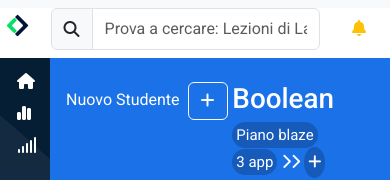
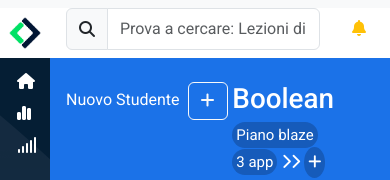
Before and after one commit to lorenzo-de-giorgi/html-css-bootstrap-dashboard, a plain HTML site: page index.html in a window 390 px wide. Shown: the top 180 px of the page. Drawn offline with nearby package versions, Linux system fonts and the light colour scheme.

Commit message:
fixed small logo

```diff
--- a/css/style.css
+++ b/css/style.css
@@ -192,14 +192,9 @@ main .card{
         display: none;
     }
 
-    .mobile-logo-container{
-        height: 50px;
-        width: 50px;
-    }
-
     .ldg-mobile-logo{
         display: block;
-        width: 100%;
+        width: 50px;
     }
 
     #sidebar{
--- a/index.html
+++ b/index.html
@@ -20,9 +20,7 @@
     <header class="position-fixed top-0 left-0 w-100 py-2 bg-light">
         <div class="header-content w-100 bg-white d-flex">
             <img class="ps-3 pb-2 ldg-big-logo" src="img/logo.svg" alt="logo-big">
-            <div class="mobile-logo-container">
-                <img src="img/mobile-logo.png" class="ldg-mobile-logo" alt="">
-            </div>
+            <img src="img/mobile-logo.png" class="ldg-mobile-logo" alt="">
             <div class="input-group flex-nowrap ms-3 pb-2">
                 <span class="input-group-text" id="addon-wrapping"><i class="fa-solid fa-magnifying-glass"></i></span>
                 <input type="text" class="form-control" placeholder="Prova a cercare: Lezioni di Laravel" aria-label="search" aria-describedby="addon-wrapping">
```
